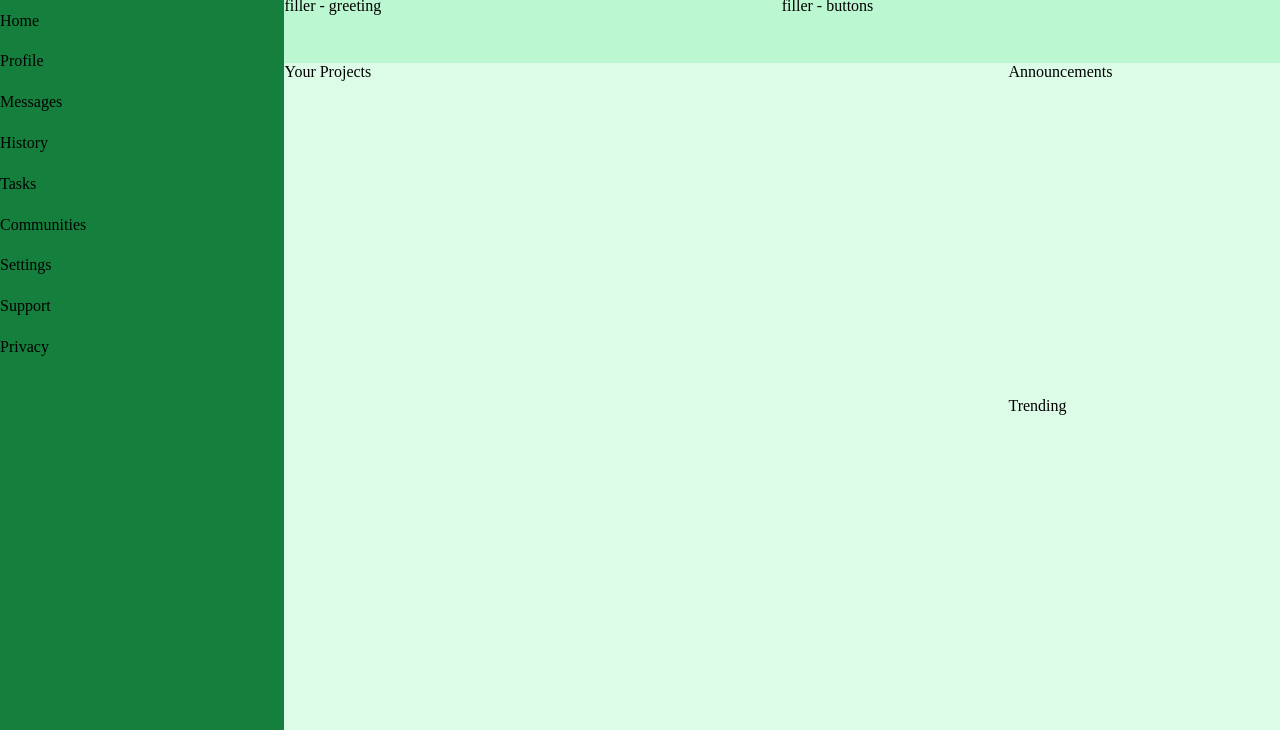
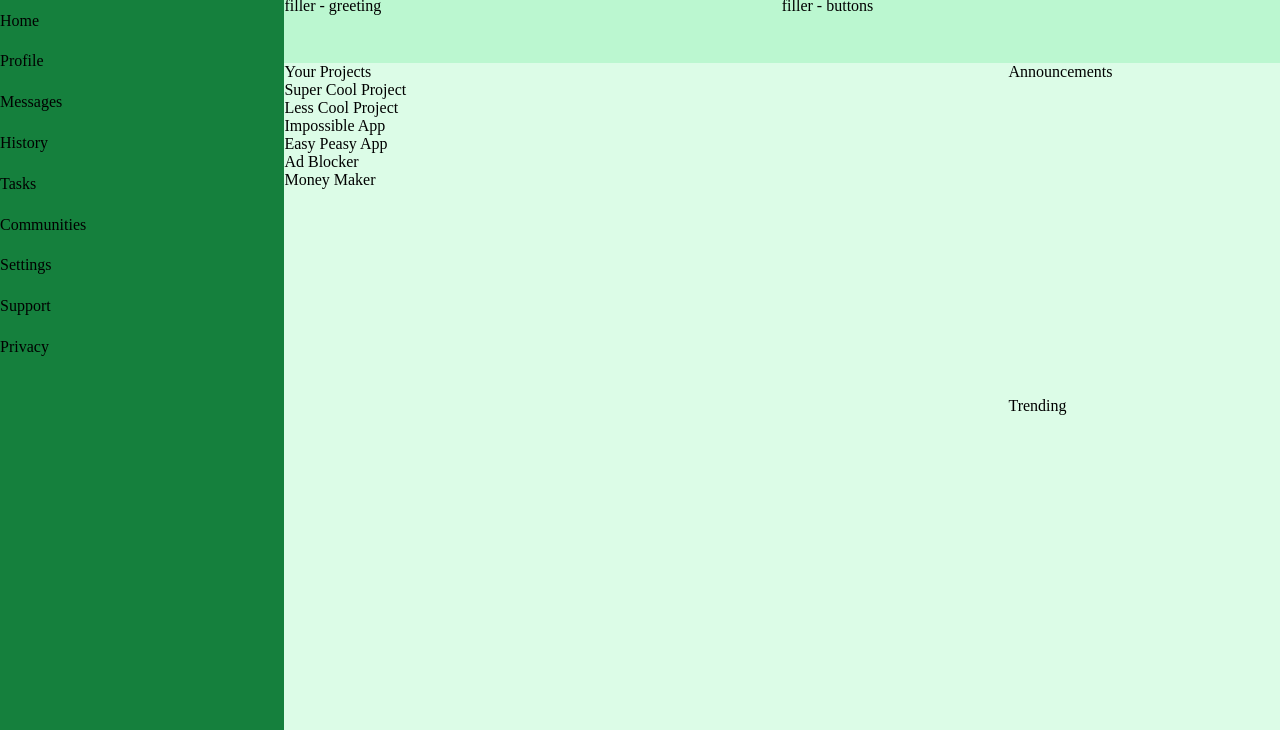
Before and after one commit to erich333/top-admin-dashboard, a plain HTML site: page index.html in a window 1280 px wide. Shown: the part 70-800 px from the top of the page. Drawn offline with Linux system fonts and the light colour scheme.

Commit message:
Add filler content in html for cards

```diff
--- a/index.html
+++ b/index.html
@@ -58,6 +58,54 @@
         <div class="main-content">
             <div class="project-cards">
                 Your Projects
+                <div class="card">
+                    <div class="content">
+                        Super Cool Project
+                    </div>
+                    <div class="button-bar">
+
+                    </div>
+                </div>
+                <div class="card">
+                    <div class="content">
+                        Less Cool Project
+                    </div>
+                    <div class="button-bar">
+
+                    </div>
+                </div>
+                <div class="card">
+                    <div class="content">
+                        Impossible App
+                    </div>
+                    <div class="button-bar">
+
+                    </div>
+                </div>
+                <div class="card">
+                    <div class="content">
+                        Easy Peasy App
+                    </div>
+                    <div class="button-bar">
+
+                    </div>
+                </div>
+                <div class="card">
+                    <div class="content">
+                        Ad Blocker
+                    </div>
+                    <div class="button-bar">
+
+                    </div>
+                </div>
+                <div class="card">
+                    <div class="content">
+                        Money Maker
+                    </div>
+                    <div class="button-bar">
+
+                    </div>
+                </div>
             </div>
             <div class="announcements">
                 Announcements
```
